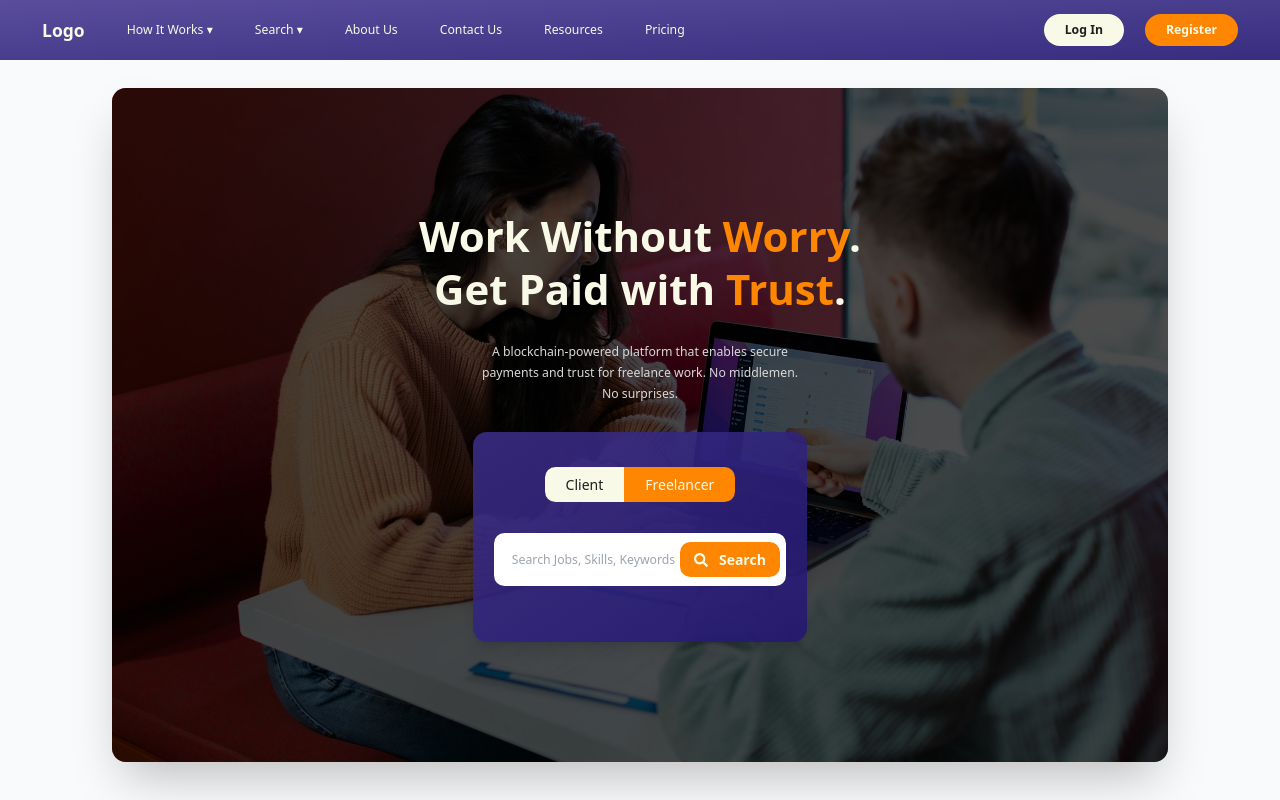
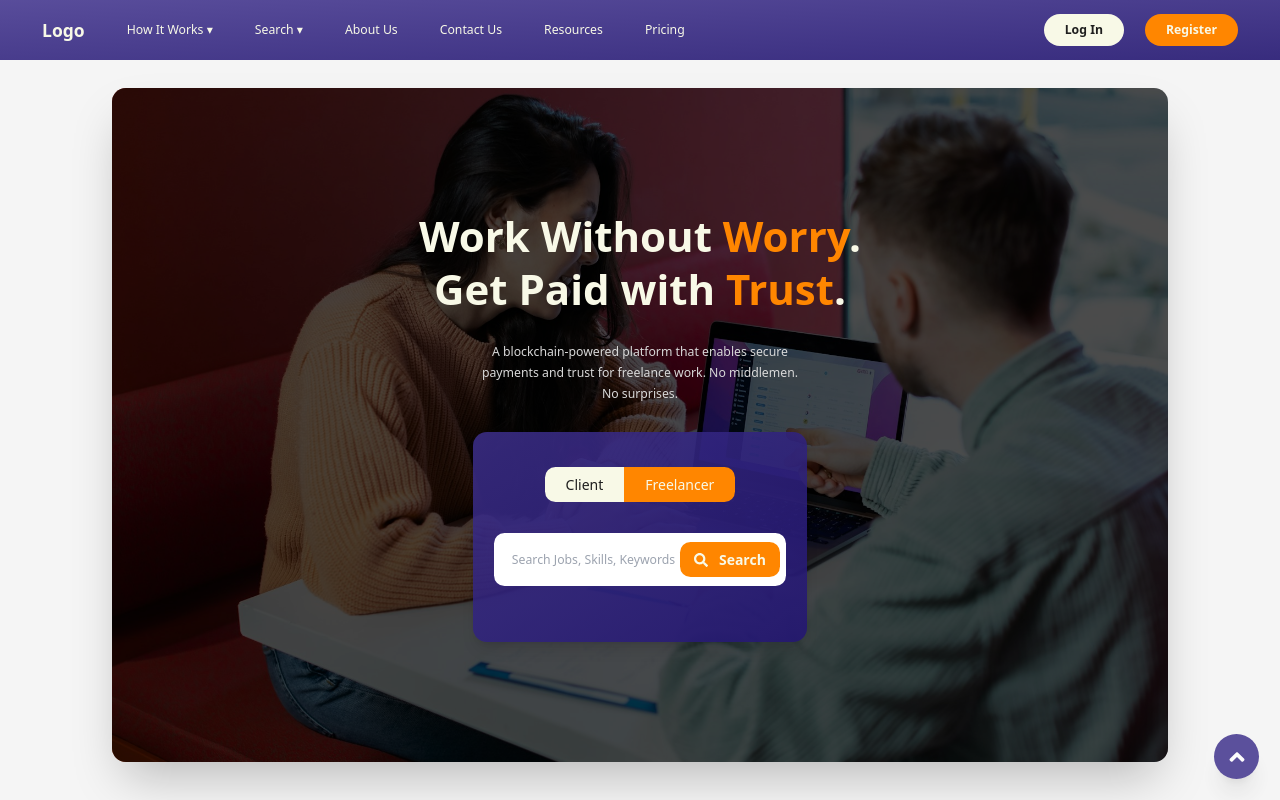
Before and after one commit to PrayagTandon/FreeFlow, a Next.js app in the folder client/: page / in a window 1280 px wide. Shown: the top 800 px of the page. Built offline with nearby package versions, Linux system fonts and the light colour scheme.

Commit message:
Homepage setup completed

```diff
--- /dev/null
+++ b/client/src/app/components/GoToTop.tsx
@@ -0,0 +1,33 @@
+"use client";
+import { useState, useEffect } from "react";
+import { FaAngleUp } from "react-icons/fa";
+
+export default function GoToTop() {
+  const [isVisible, setIsVisible] = useState(false);
+
+  useEffect(() => {
+    const toggleVisibility = () => {
+      setIsVisible(window.scrollY > 300);
+    };
+    window.addEventListener("scroll", toggleVisibility);
+    return () => window.removeEventListener("scroll", toggleVisibility);
+  }, []);
+
+  const scrollToTop = () => {
+    window.scrollTo({ top: 0, behavior: "smooth" });
+  };
+
+  return (
+    <button
+      onClick={scrollToTop}
+      className={`fixed bottom-6 right-6 z-50 bg-primary-blue opacity-75 text-white p-3 rounded-full shadow-xl transition-opacity duration-300 hover:bg-primary-blue-dark hover:opacity-100 hover:cursor-pointer ${
+        isVisible ? "opacity-100" : "opacity-0 pointer-events-none"
+      }`}
+      aria-label="Scroll to top"
+    >
+      <FaAngleUp
+        size={24}
+      />
+    </button>
+  );
+}
--- a/client/src/app/page.tsx
+++ b/client/src/app/page.tsx
@@ -5,6 +5,7 @@ import { useState } from "react";
 import { useRouter } from "next/navigation";
 import Image from "next/image";
 import { FaSearch } from "react-icons/fa";
+import GoToTop from "./components/GoToTop";
 
 const professionData = [
   {
@@ -110,12 +111,12 @@ export default function HomePage() {
   const [contactOpen, setContactOpen] = useState(false);
   const [resourcesOpen, setResourcesOpen] = useState(false);
   const [howModalOpen, setHowModalOpen] = useState(false);
-   const [selectedRole, setSelectedRole] = useState("freelancer");
+  const [selectedRole, setSelectedRole] = useState("freelancer");
 
   const steps = howMode === "Client" ? howItWorksClient : howItWorksFreelancer;
 
   return (
-    <div className="min-h-screen bg-gray-50">
+    <div className="min-h-screen bg-primary-bg-light">
       {/* How It Works Modal */}
       {howModalOpen && (
         <div className="fixed inset-0 bg-black bg-opacity-50 flex items-center justify-center z-50 p-4">
@@ -762,6 +763,7 @@ export default function HomePage() {
         </h2>
         <button
           type="button"
+
           className="bg-primary-off-white text-primary-blue px-8  py-4 rounded-xl border-2 border-transparent font-bold text-lg
   hover:bg-white hover:border-primary-blue hover:text-primary-blue
   transform transition duration-200 ease-in-out
@@ -873,6 +875,8 @@ export default function HomePage() {
           </div>
         </div>
       </footer>
+
+      <GoToTop />
     </div>
   );
 }
--- a/client/tailwind.config.ts
+++ b/client/tailwind.config.ts
@@ -39,6 +39,7 @@ const config: Config = {
 				'off-white': '#f8f9e7',
 				'text-darkgrey': '#8c8c8c',
 				'text-lightgrey': '#d9d9d9',
+				'bg-light': '#f5f5f5'
 
   			},
   			secondary: {
```
